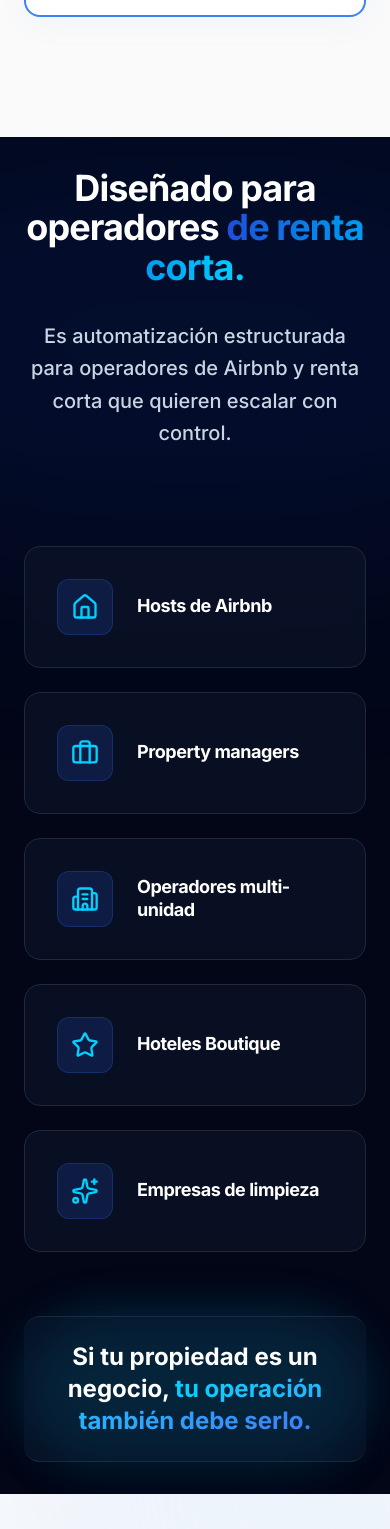
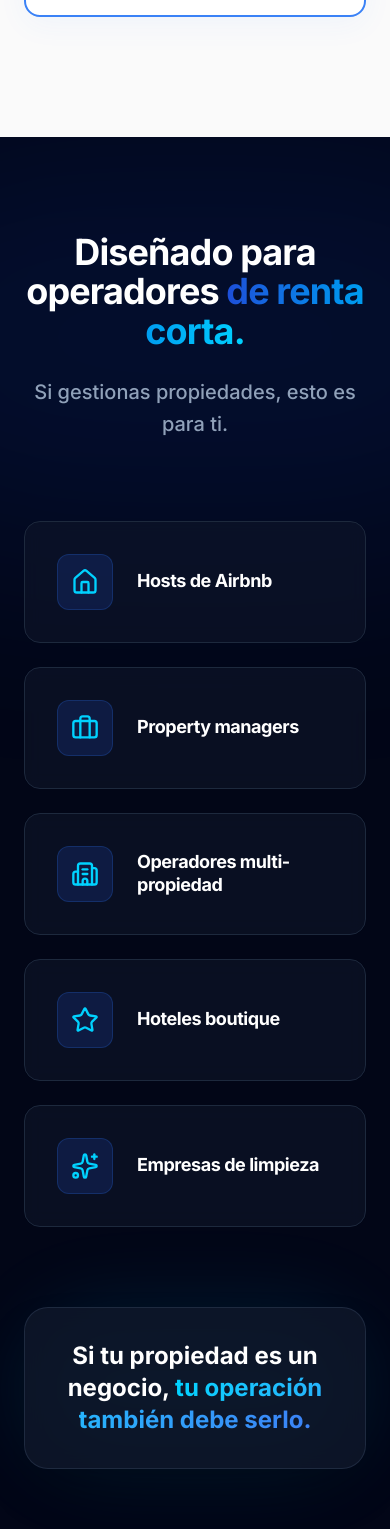
Before and after one commit to hostklynn-ux/klynn-landing, a Next.js app: page / in a window 390 px wide. Shown: the part 5378-6907 px from the top of the page. Built offline with nearby package versions, Linux system fonts and the light colour scheme.

Commit message:
feat: improve target section with changes

```diff
--- a/src/components/landing/TargetAudience.tsx
+++ b/src/components/landing/TargetAudience.tsx
@@ -12,11 +12,11 @@ const targetAudiences = [
     icon: Briefcase,
   },
   {
-    title: "Operadores multi-unidad",
+    title: "Operadores multi-propiedad",
     icon: Building2,
   },
   {
-    title: "Hoteles Boutique",
+    title: "Hoteles boutique",
     icon: Star,
   },
   {
@@ -27,27 +27,26 @@ const targetAudiences = [
 
 const TargetAudience = () => {
   return (
-    <section id="target-audience" className="py-8 px-6 bg-[#020617] relative overflow-hidden">
+    <section id="target-audience" className="py-24 px-6 bg-[#020617] relative overflow-hidden">
 
       <div className="absolute top-0 left-1/2 w-[800px] h-[400px] bg-blue-600/10 rounded-full blur-[120px] -translate-x-1/2 pointer-events-none"></div>
 
       <div className="max-w-7xl mx-auto relative z-10">
 
-        <div className="text-center mb-24 reveal-on-scroll">
-
-          <h2 className="text-4xl md:text-5xl lg:text-6xl font-bold text-white mb-8 tracking-tight leading-[1.1]">
+        <div className="text-center mb-20 reveal-on-scroll">
+          <h2 className="text-4xl md:text-5xl lg:text-6xl font-bold text-white mb-6 tracking-tight leading-[1.1]">
             Diseñado para operadores <br className="hidden md:block" />
             <span className="text-transparent bg-clip-text bg-gradient-to-r from-[#1d4ed8] to-[#00d2ff]">
               de renta corta.
             </span>
           </h2>
 
-          <h3 className="text-xl md:text-2xl text-slate-300 max-w-4xl mx-auto leading-relaxed font-medium">
-            Es automatización estructurada para operadores de Airbnb y renta corta que quieren escalar con control.
+          <h3 className="text-xl md:text-2xl text-slate-400 max-w-4xl mx-auto leading-relaxed font-medium">
+            Si gestionas propiedades, esto es para ti.
           </h3>
         </div>
 
-        <div className="mb-16 reveal-on-scroll">
+        <div className="mb-20 reveal-on-scroll">
           <div className="flex flex-wrap justify-center gap-6 max-w-5xl mx-auto">
             {targetAudiences.map((item, index) => (
               <div
@@ -59,7 +58,7 @@ const TargetAudience = () => {
                   <item.icon className="w-7 h-7 text-[#00d2ff]" strokeWidth={2} />
                 </div>
 
-                <h4 className="text-lg md:text-xl font-bold text-white tracking-tight leading-tight">
+                <h4 className="text-lg md:text-xl font-bold text-white tracking-tight leading-tight group-hover:text-[#00d2ff] transition-colors duration-300">
                   {item.title}
                 </h4>
               </div>
@@ -69,10 +68,13 @@ const TargetAudience = () => {
 
         <div className="text-center reveal-on-scroll">
           <div className="inline-block relative">
-            <div className="absolute inset-0 bg-[#00d2ff]/20 blur-xl rounded-full"></div>
+            <div className="absolute inset-0 bg-[#00d2ff]/10 blur-2xl rounded-full"></div>
 
-            <h4 className="relative z-10 text-2xl md:text-3xl font-bold text-white border-y border-slate-700/50 py-6 px-4 md:px-12 bg-[#0a192f]/50 backdrop-blur-sm rounded-2xl shadow-xl">
-              Si tu propiedad es un negocio, <span className="text-transparent bg-clip-text bg-gradient-to-r from-[#00d2ff] to-[#3b82f6]">tu operación también debe serlo.</span>
+            <h4 className="relative z-10 text-2xl md:text-3xl lg:text-4xl font-bold text-white border border-slate-700/50 py-8 px-6 md:px-16 bg-[#0f172a]/80 backdrop-blur-md rounded-3xl shadow-2xl">
+              Si tu propiedad es un negocio, <br className="hidden sm:block mt-2" />
+              <span className="text-transparent bg-clip-text bg-gradient-to-r from-[#00d2ff] to-[#3b82f6]">
+                tu operación también debe serlo.
+              </span>
             </h4>
           </div>
         </div>
```
